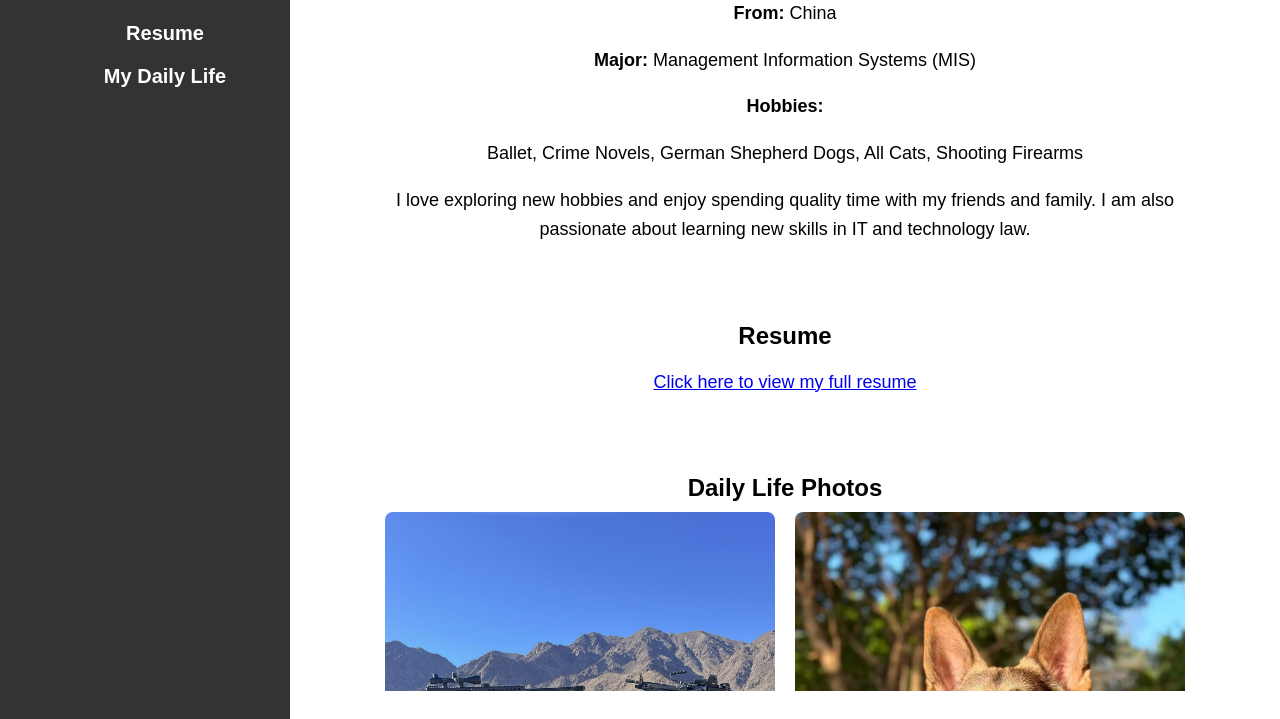
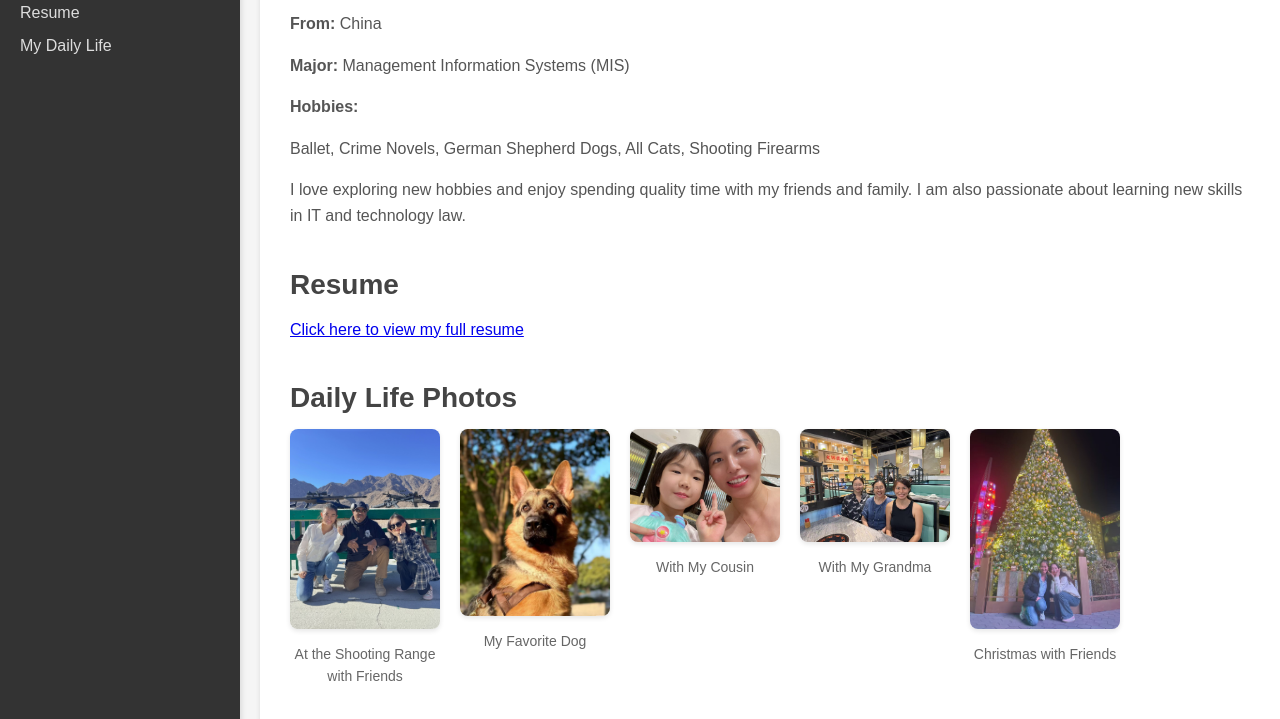
Before and after one commit to Gloria050/Gloria050.github.io, a plain HTML site: page index.html in a window 1280 px wide. Shown: the part 109-828 px from the top of the page. Drawn offline with Linux system fonts and the light colour scheme.

Commit message:
Update styles.css

```diff
--- a/styles.css
+++ b/styles.css
@@ -1,72 +1,83 @@
-/* 全局样式 */
+/* 页面全局样式 */
 body {
     font-family: Arial, sans-serif;
     margin: 0;
     padding: 0;
-    display: flex;
-    height: 100vh;
+    background-color: #f5f5f5;
 }
 
+/* 容器样式 */
 .container {
     display: flex;
-    width: 100%;
 }
 
 /* 左侧导航栏 */
 .sidebar {
     background-color: #333;
-    color: white;
-    width: 250px;
-    text-align: center;
+    color: #fff;
+    width: 200px;
+    height: 100vh;
     padding: 20px;
-    height: 100vh;
+    box-shadow: 2px 0 5px rgba(0, 0, 0, 0.1);
 }
 
 .sidebar h2 {
-    font-size: 24px;
-    font-weight: bold;
+    font-size: 20px;
     margin-bottom: 20px;
 }
 
-.sidebar .menu li {
+.menu {
     list-style: none;
-    margin: 20px 0;
+    padding: 0;
 }
 
-.sidebar .menu li a {
-    font-size: 20px;
-    font-weight: bold;
-    color: white;
-    text-decoration: none;
-    transition: color 0.3s;
+.menu li {
+    margin: 15px 0;
 }
 
-.sidebar .menu li a:hover {
-    color: #00aced;
+.menu a {
+    text-decoration: none;
+    color: #ddd;
+    font-size: 16px;
+    transition: all 0.3s ease;
 }
 
-/* 主体内容 */
+.menu a:hover {
+    color: #ffffff;
+    background-color: #555555;
+    padding: 5px;
+    border-radius: 5px;
+}
+
+/* 主体内容样式 */
 .main-content {
     flex: 1;
-    padding: 20px;
-    overflow-y: auto;
+    padding: 30px;
+    background-color: #fff;
+    margin-left: 20px; /* 增加间距 */
+    border-radius: 8px;
+    box-shadow: 0 2px 5px rgba(0, 0, 0, 0.1);
 }
 
 .section {
-    margin: 0 auto;
-    padding: 20px;
-    max-width: 800px;
-    text-align: center;
+    margin-bottom: 40px;
 }
 
-.section h2 {
-    font-size: 24px;
-    margin-bottom: 10px;
+h1 {
+    font-size: 32px;
+    color: #333;
 }
 
-.section p {
-    font-size: 18px;
+h2 {
+    font-size: 28px;
+    color: #444;
+    margin-bottom: 15px;
+}
+
+p {
+    font-size: 16px;
     line-height: 1.6;
+    color: #555;
 }
 
 /* 图片展示 */
@@ -74,26 +85,21 @@ body {
     display: flex;
     flex-wrap: wrap;
     gap: 20px;
-    justify-content: center;
 }
 
 .photo {
-    width: calc(50% - 10px);
-    cursor: pointer;
+    width: 150px;
+    text-align: center;
 }
 
 .photo img {
-    width: 100%;
-    height: auto;
+    max-width: 100%;
     border-radius: 8px;
-    transition: transform 0.3s ease;
-}
-
-.photo img:hover {
-    transform: scale(1.05);
+    box-shadow: 0 2px 5px rgba(0, 0, 0, 0.1);
 }
 
 .photo p {
-    text-align: center;
-    margin-top: 8px;
+    margin-top: 10px;
+    font-size: 14px;
+    color: #666;
 }
```
